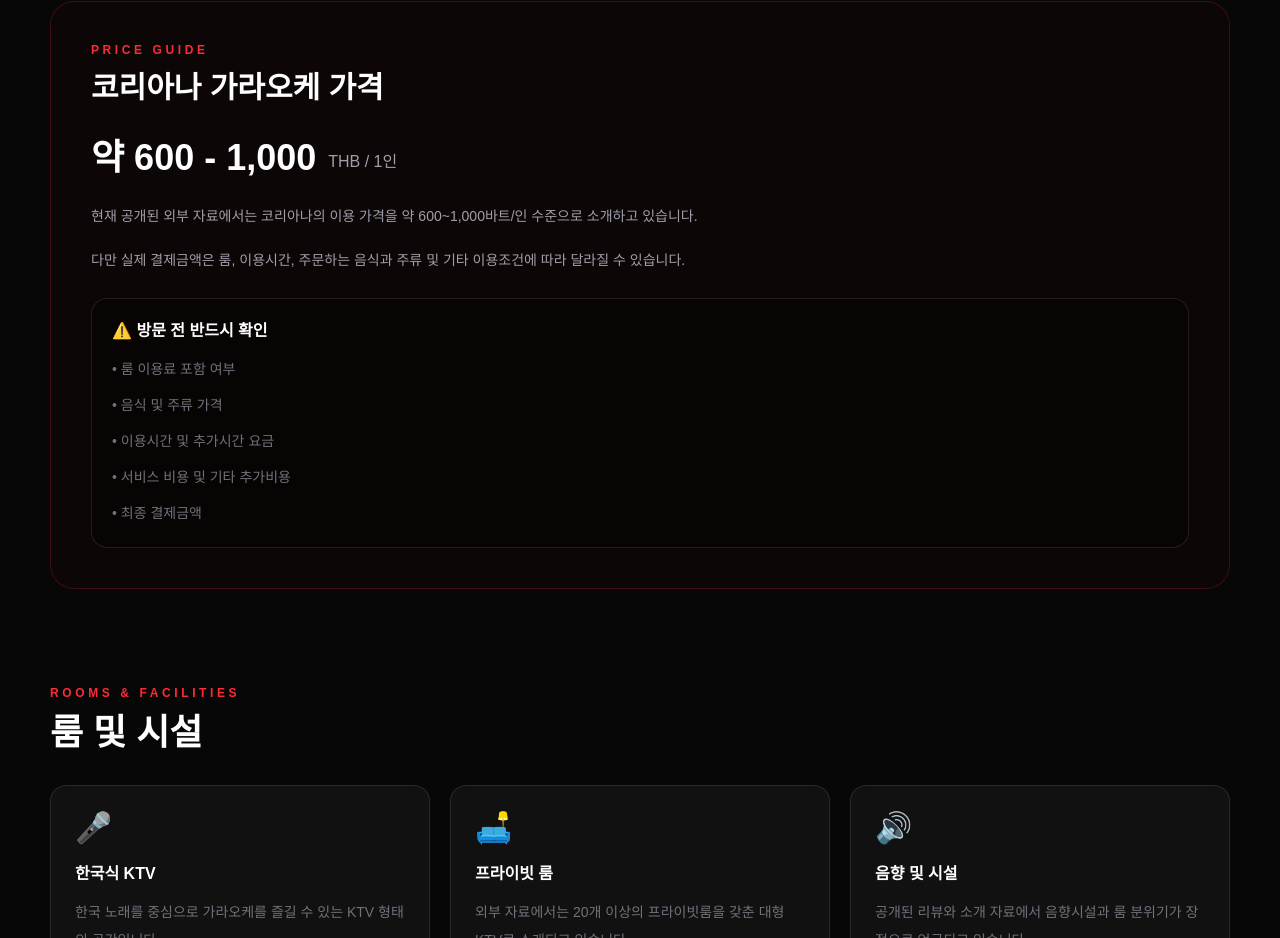
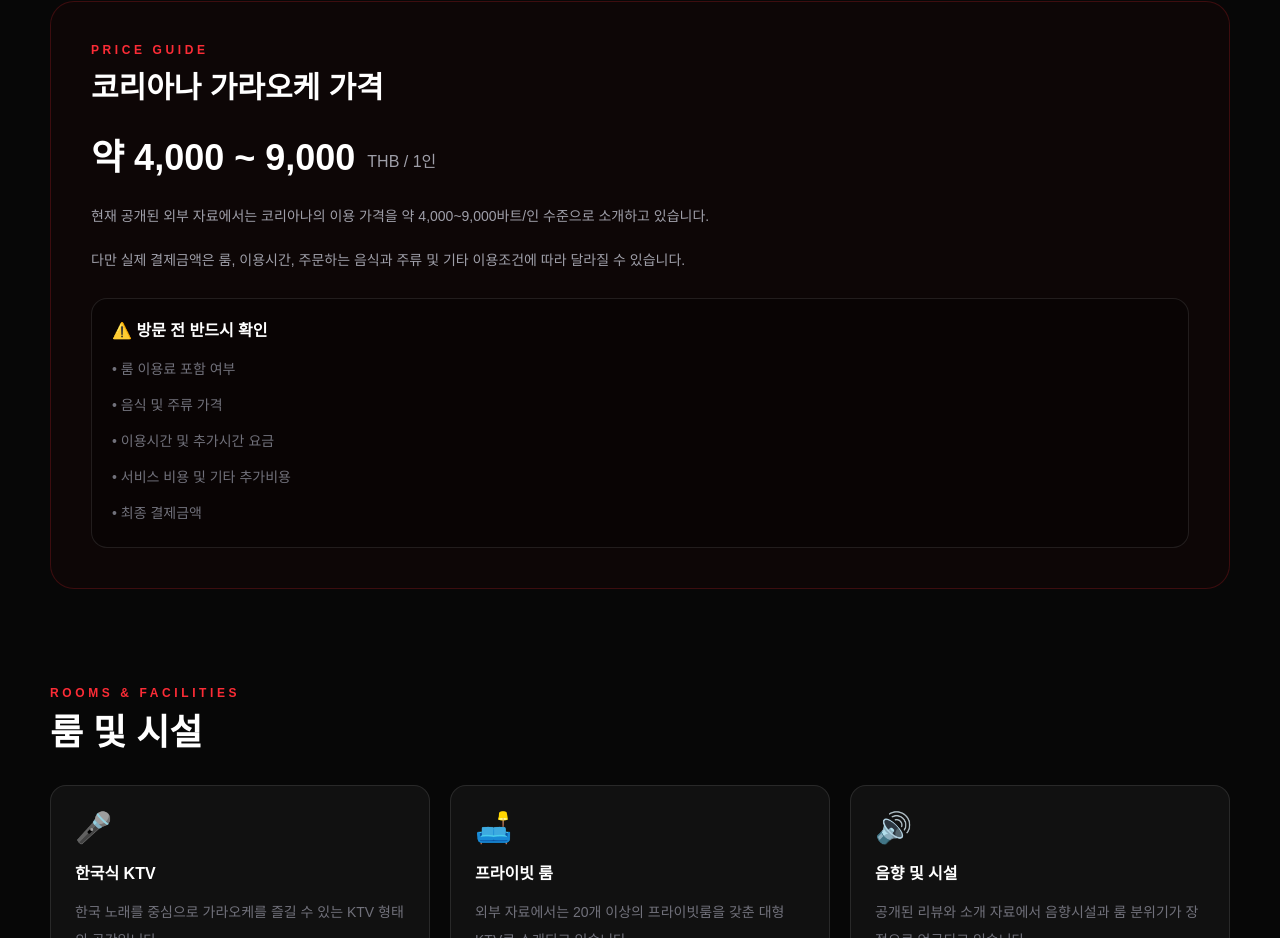
Before and after one commit to vietnam-nightlife/thailand-nightlife, a Next.js app: page /bangkok/karaoke/bangkok-karaoke-01 in a window 1280 px wide. Shown: the part 2614-3552 px from the top of the page. Built offline with nearby package versions, Linux system fonts and the light colour scheme.

Commit message:
Update pricing information for Koreana karaoke

```diff
--- a/app/[city]/[category]/[slug]/page.tsx
+++ b/app/[city]/[category]/[slug]/page.tsx
@@ -640,7 +640,7 @@ export default async function PlaceDetail({
 
           <div className="mt-8 flex flex-wrap items-end gap-3">
             <span className="text-4xl font-black">
-              약 600 - 1,000
+              약 4,000 ~ 9,000
             </span>
 
             <span className="pb-1 text-zinc-400">
@@ -650,7 +650,7 @@ export default async function PlaceDetail({
 
           <p className="mt-6 max-w-4xl text-sm leading-7 text-zinc-400">
             현재 공개된 외부 자료에서는 코리아나의
-            이용 가격을 약 600~1,000바트/인 수준으로
+            이용 가격을 약 4,000~9,000바트/인 수준으로
             소개하고 있습니다.
           </p>
 
@@ -849,7 +849,7 @@ export default async function PlaceDetail({
             </summary>
 
             <p className="mt-4 text-sm leading-7 text-zinc-500">
-              공개된 외부 자료에서는 약 600~1,000바트/인
+              공개된 외부 자료에서는 약 4,000~9,000바트/인
               수준으로 소개되고 있습니다. 다만 실제
               결제금액은 룸과 이용시간, 음식 및 주류 등에
               따라 달라질 수 있으므로 방문 전에
@@ -863,7 +863,7 @@ export default async function PlaceDetail({
             </summary>
 
             <p className="mt-4 text-sm leading-7 text-zinc-500">
-              네. 외부 자료에서는 20개 이상의
+              네. 코리아나 가라오케는 20개 이상의
               프라이빗룸을 갖춘 대형 KTV로
               소개되고 있습니다.
             </p>
@@ -887,8 +887,8 @@ export default async function PlaceDetail({
             </summary>
 
             <p className="mt-4 text-sm leading-7 text-zinc-500">
-              피크타임이나 주말에는 대기할 수 있다는
-              외부 정보가 있어, 여러 명이 방문하거나
+              피크타임이나 주말에는 풀방이거나 대기를 해야하는
+              경우가 많기 때문에 여러 명이 방문하거나
               특정 룸을 원하는 경우 사전 문의를
               권장합니다.
             </p>
```
